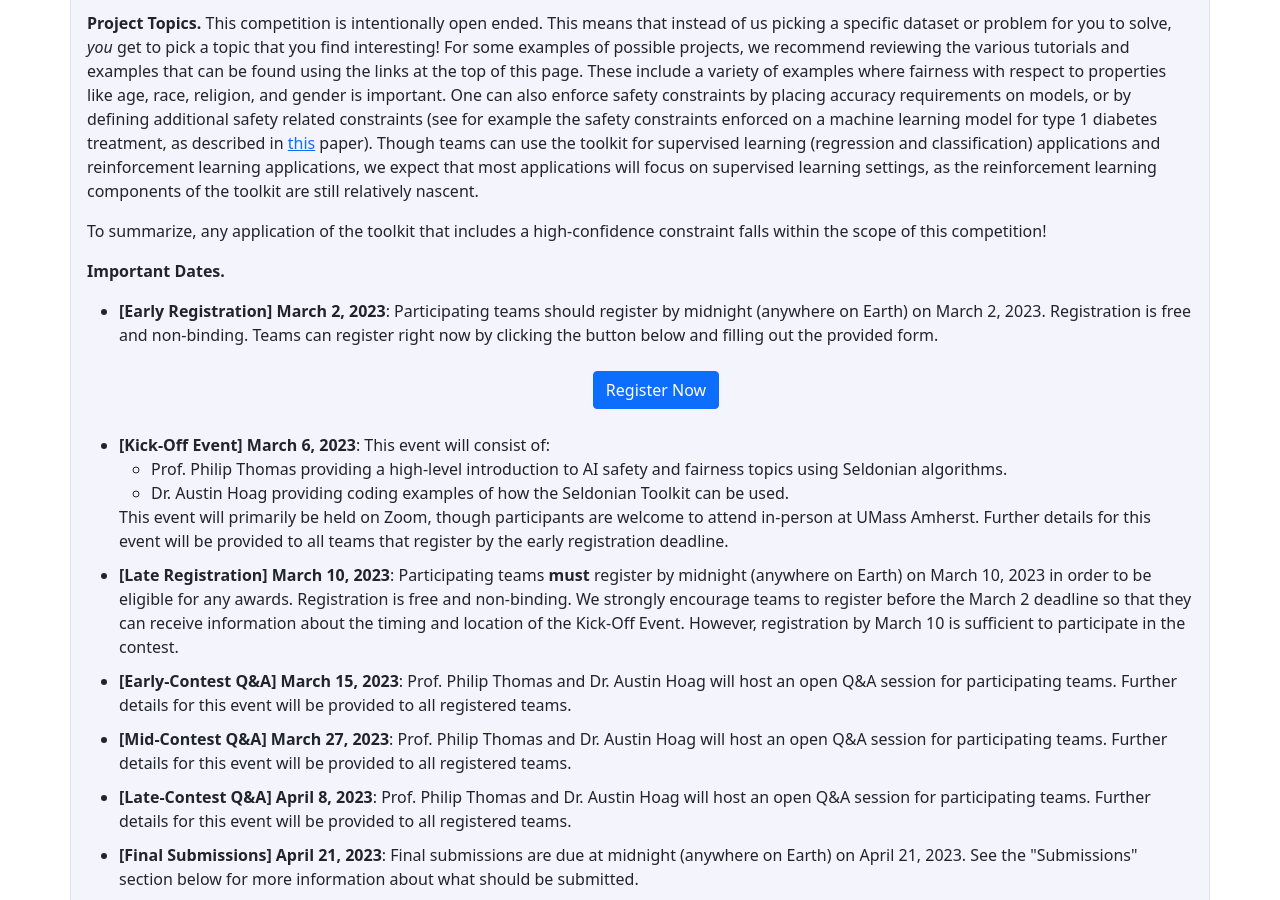
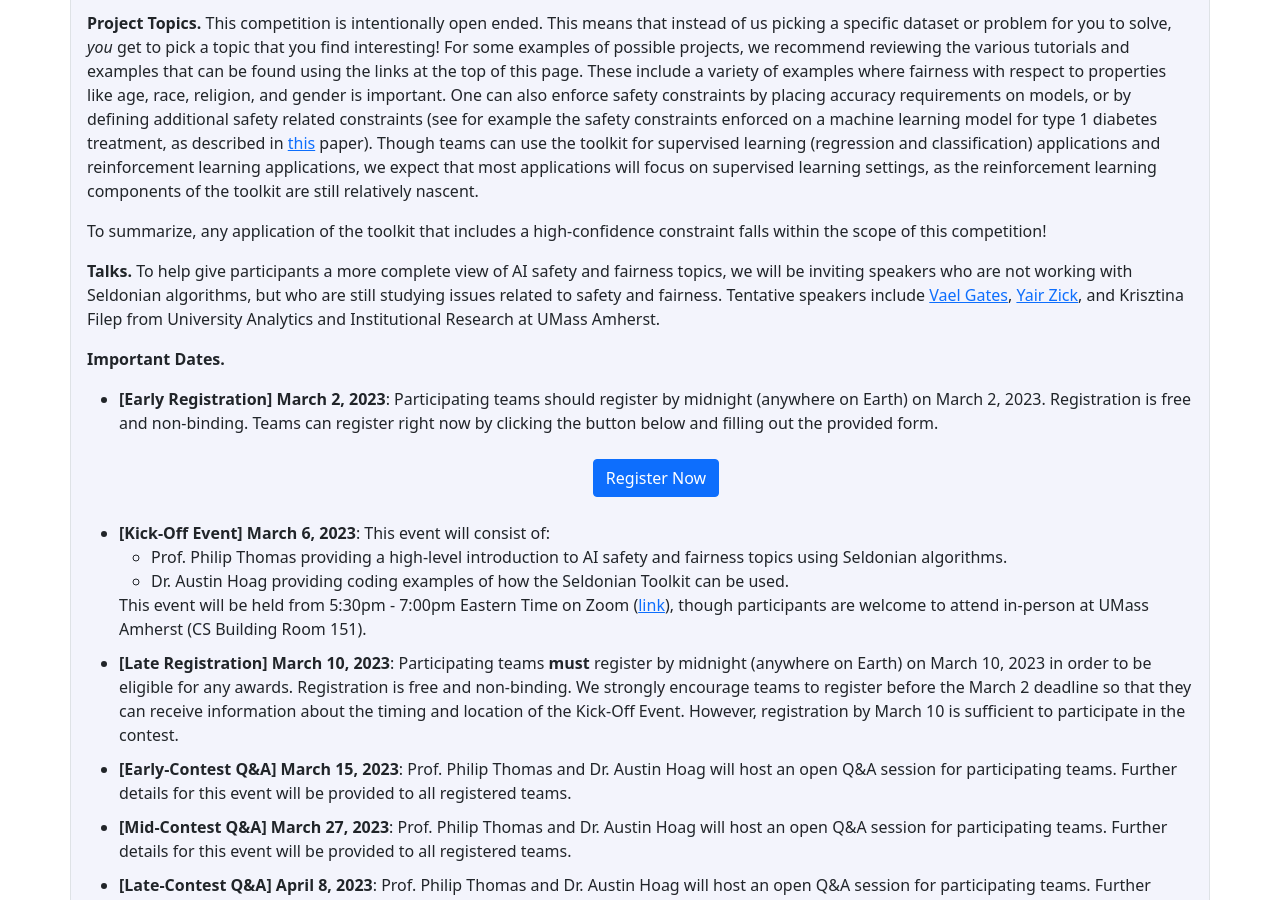
Before and after one commit to seldonian-framework/Tutorials, a Jekyll site: the page built from contest.md, in a window 1280 px wide and 900 px high, scrolled down 974 px. Built offline with Jekyll 4.4.1, drawn with Linux system fonts in a browser that asks for light colours.

Commit message:
Updated contest webpage with kick-off event information and tentative speakers for other events throughout the contest.

```diff
--- a/contest.md
+++ b/contest.md
@@ -41,6 +41,9 @@ title: Seldonian \| Competition
         To summarize, any application of the toolkit that includes a high-confidence constraint falls within the scope of this competition!
     </p>
     <p>
+        <b>Talks.</b> To help give participants a more complete view of AI safety and fairness topics, we will be inviting speakers who are not working with Seldonian algorithms, but who are still studying issues related to safety and fairness. Tentative speakers include <a href="https://vaelgates.com/">Vael Gates</a>, <a href="https://people.umass.edu/yzick/">Yair Zick</a>, and Krisztina Filep from University Analytics and Institutional Research at UMass Amherst.
+    </p>
+    <p>
         <b>Important Dates.</b>
         <ul>
             <li>
@@ -56,7 +59,7 @@ title: Seldonian \| Competition
                 <li>Prof. Philip Thomas providing a high-level introduction to AI safety and fairness topics using Seldonian algorithms. </li>
                 <li>Dr. Austin Hoag providing coding examples of how the Seldonian Toolkit can be used. </li>
             </ul>
-            This event will primarily be held on Zoom, though participants are welcome to attend in-person at UMass Amherst. Further details for this event will be provided to all teams that register by the early registration deadline.</li>
+            This event will be held from 5:30pm - 7:00pm Eastern Time on Zoom (<a href="https://umass-amherst.zoom.us/j/99288787234">link</a>), though participants are welcome to attend in-person at UMass Amherst (CS Building Room 151).</li>
             <li style="margin: 10px 0;">
                 <b>[Late Registration] March 10, 2023</b>: Participating teams <b>must</b> register by midnight (anywhere on Earth) on March 10, 2023 in order to be eligible for any awards. Registration is free and non-binding. We strongly encourage teams to register before the March 2 deadline so that they can receive information about the timing and location of the Kick-Off Event. However, registration by March 10 is sufficient to participate in the contest.
             </li>
```
